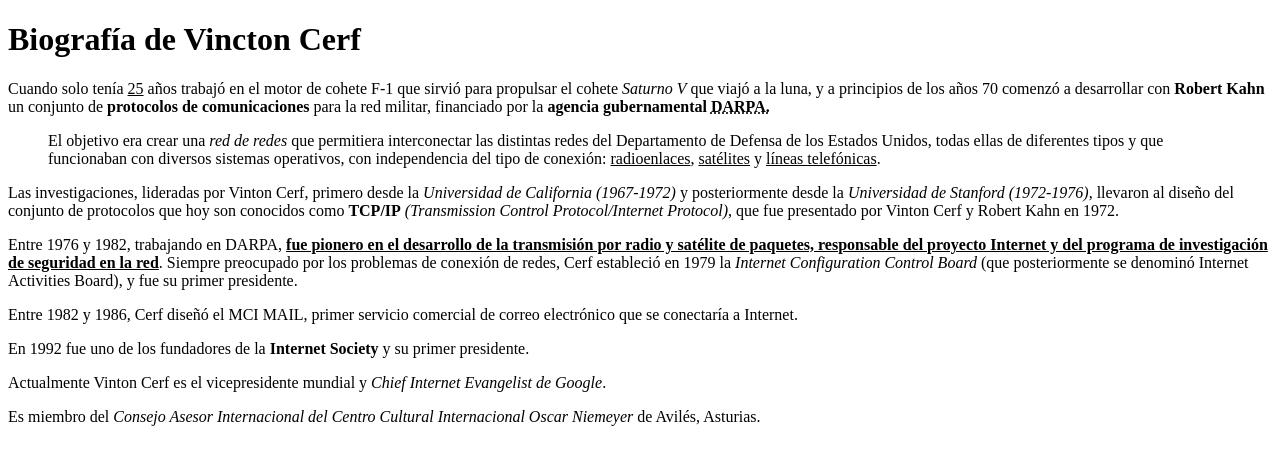
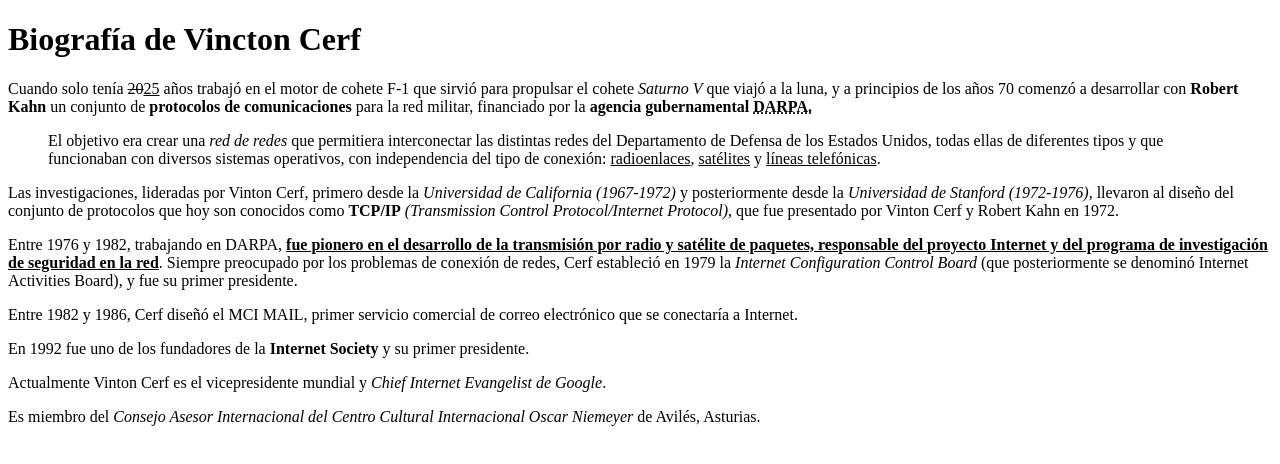
Before and after one commit to juanantoniosmr/web2smr26, a plain HTML site: page actividad1/Texto Ejercicio3.html in a window 1280 px wide. Drawn offline with Linux system fonts and the light colour scheme.

Commit message:
Corrección ejercicio3

```diff
--- a/actividad1/Texto Ejercicio3.html
+++ b/actividad1/Texto Ejercicio3.html
@@ -8,7 +8,7 @@
 <body>
 	<h1>Biografía de Vincton Cerf</h1>
 
-	<p>Cuando solo tenía <u>25</u> años trabajó en el motor de cohete F-1 que sirvió para propulsar el cohete <i>Saturno V</i> que viajó a la luna, y a principios de los años 70 comenzó a desarrollar con <strong>Robert Kahn</strong> un conjunto de <strong>protocolos de comunicaciones</strong> para la red militar, financiado por la <strong>agencia gubernamental <abbr title="Defense Advanced Research Projects Agency">DARPA.</abbr></strong></p>
+	<p>Cuando solo tenía <del>20</del><u>25</u> años trabajó en el motor de cohete F-1 que sirvió para propulsar el cohete <i>Saturno V</i> que viajó a la luna, y a principios de los años 70 comenzó a desarrollar con <strong>Robert Kahn</strong> un conjunto de <strong>protocolos de comunicaciones</strong> para la red militar, financiado por la <strong>agencia gubernamental <abbr title="Defense Advanced Research Projects Agency">DARPA.</abbr></strong></p>
 
 	<blockquote>El objetivo era crear una <i>red de redes</i> que permitiera interconectar las distintas redes del Departamento de Defensa de los Estados Unidos, todas ellas de diferentes tipos y que funcionaban con diversos sistemas operativos, con independencia del tipo de conexión: <u>radioenlaces</u>, <u>satélites</u> y <u>líneas telefónicas</u>.</blockquote>
 
```
